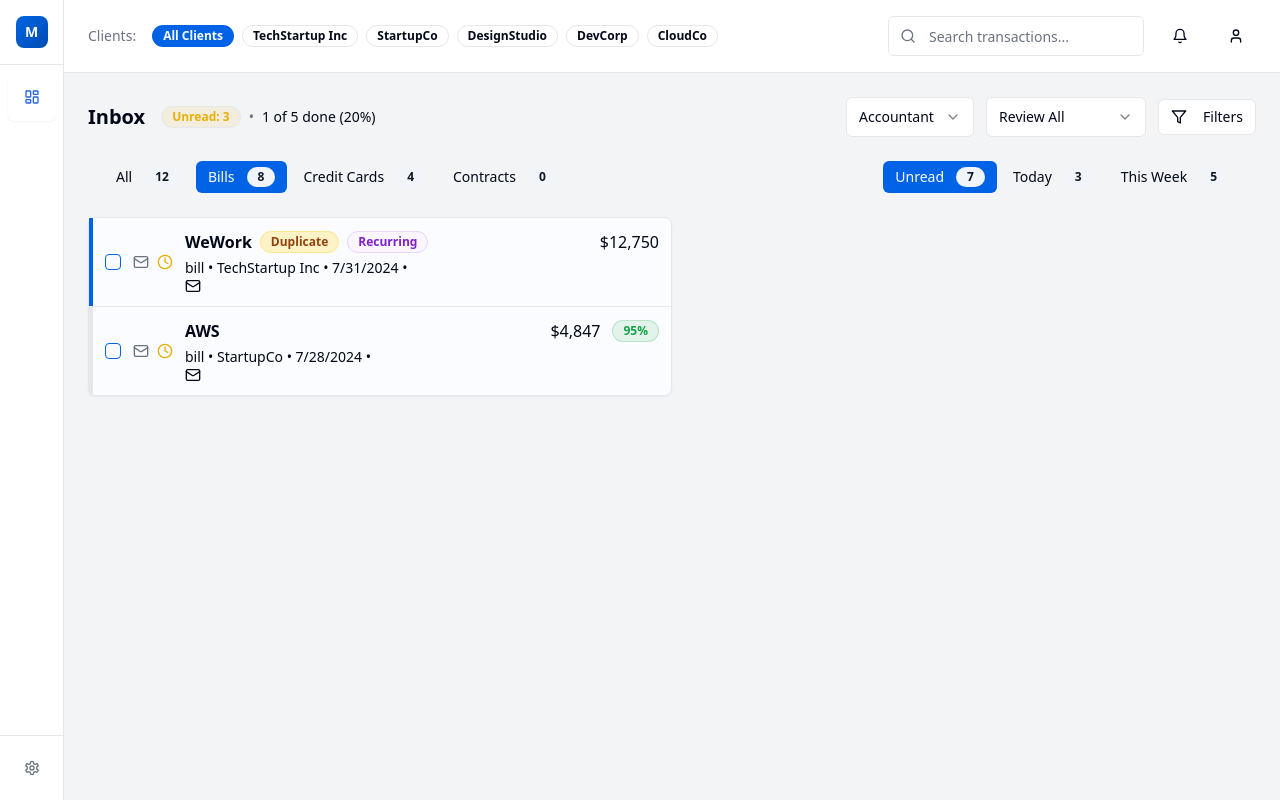
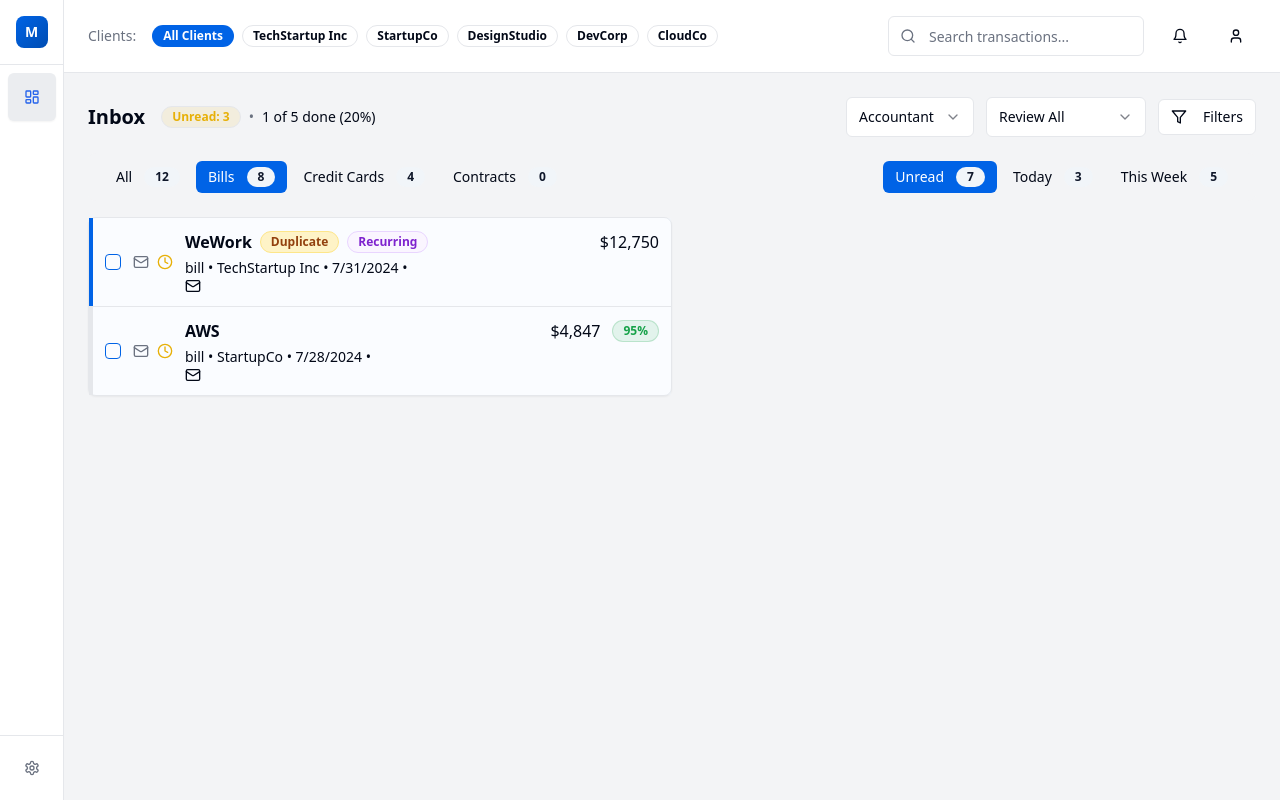
Before and after one commit to sureshsu06/aqqrue-client-vision, a React (Vite) app: page / in a window 1280 px wide. Built offline with nearby package versions, Linux system fonts and the light colour scheme.

Commit message:
Update navigation button fill
Update the fill color of the active navigation button to #ebedf0 in src/components/Layout.tsx.

```diff
--- a/src/components/Layout.tsx
+++ b/src/components/Layout.tsx
@@ -58,9 +58,10 @@ export function Layout({ children }: LayoutProps) {
                   className={cn(
                     "w-12 h-12 p-0 flex items-center justify-center",
                     location.pathname === item.href
-                      ? "bg-white text-blue-600 shadow-sm hover:bg-blue-600 hover:text-white"
+                      ? "text-blue-600 shadow-sm hover:bg-blue-600 hover:text-white"
                       : "text-mobius-gray-500 hover:text-mobius-gray-900 hover:bg-mobius-gray-50"
                   )}
+                  style={location.pathname === item.href ? { backgroundColor: '#ebedf0' } : undefined}
                   title={item.name}
                 >
                   <item.icon className="w-5 h-5" />
```
